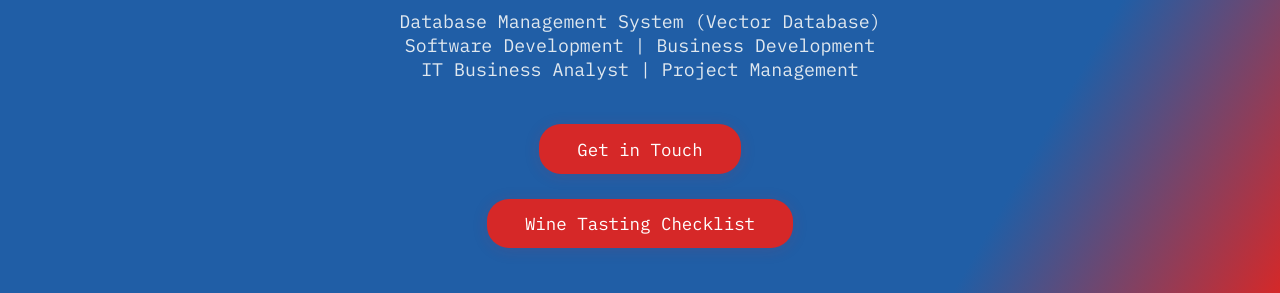
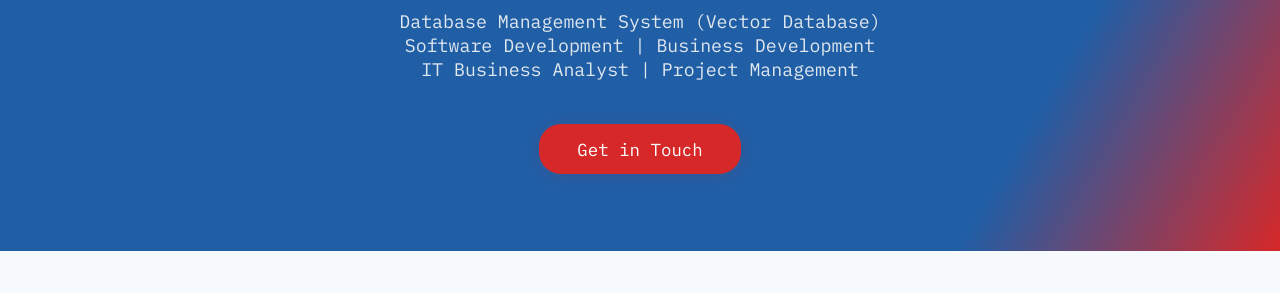
Before and after one commit to GeorgeTanTK/georgetantk.github.io, a plain HTML site: page index.html in a window 1280 px wide. Shown: the part 386-679 px from the top of the page. Drawn offline with Linux system fonts and the light colour scheme.

Commit message:
Remove Wine Tasting Checklist button
Removed the 'Wine Tasting Checklist' button from the index.

```diff
--- a/index.html
+++ b/index.html
@@ -22,7 +22,6 @@
       IT Business Analyst | Project Management
     </p>
     <a href="#contact"><button class="cta-btn">Get in Touch</button></a>
-    <a href="lbbc-blind-tasting.html"><button class="cta-btn">Wine Tasting Checklist</button></a>
 
   </div>
   <section id="links">
```
